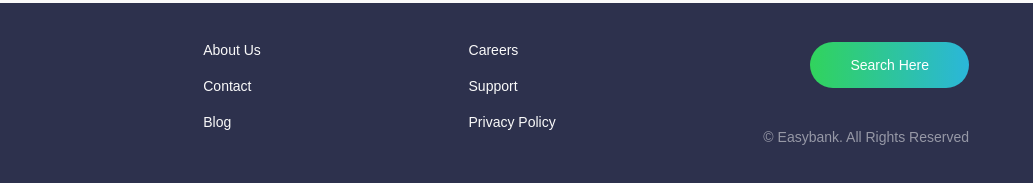
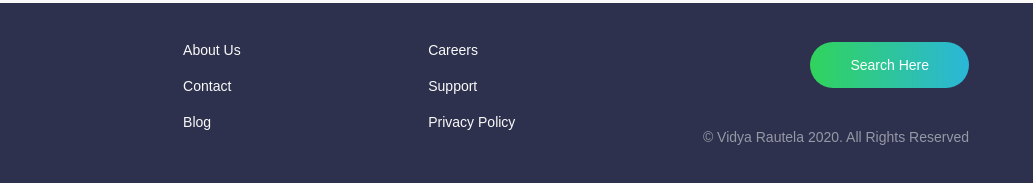
Before and after one commit to Vidyart29/E-commerce, a plain HTML site: page index.html in a window 1280 px wide. Shown: the part 2993-3176 px from the top of the page, 247-1280 px from the left. Drawn offline with Linux system fonts and the light colour scheme; files whose address does not match are found by name.

Commit message:
Update index.html

```diff
--- a/index.html
+++ b/index.html
@@ -248,7 +248,7 @@
                 <div class="row-5-button">
                     Search Here
                 </div>
-                <p>© Easybank. All Rights Reserved</p>
+                <p>© Vidya Rautela 2020. All Rights Reserved</p>
             </div>
         </div>
 
```
